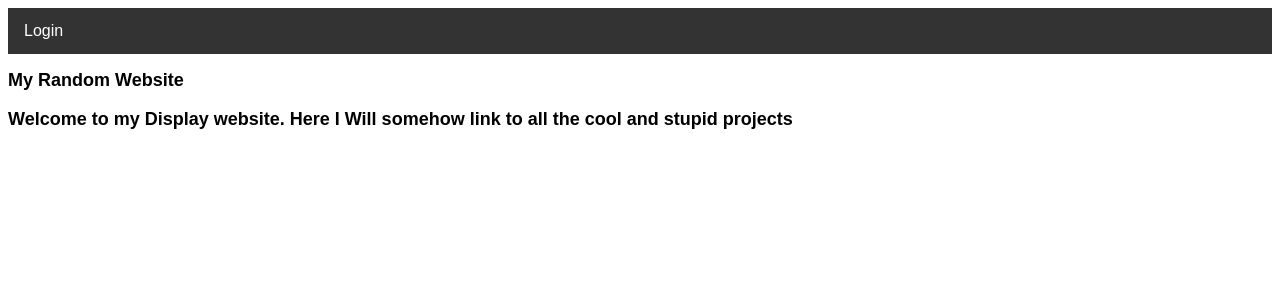
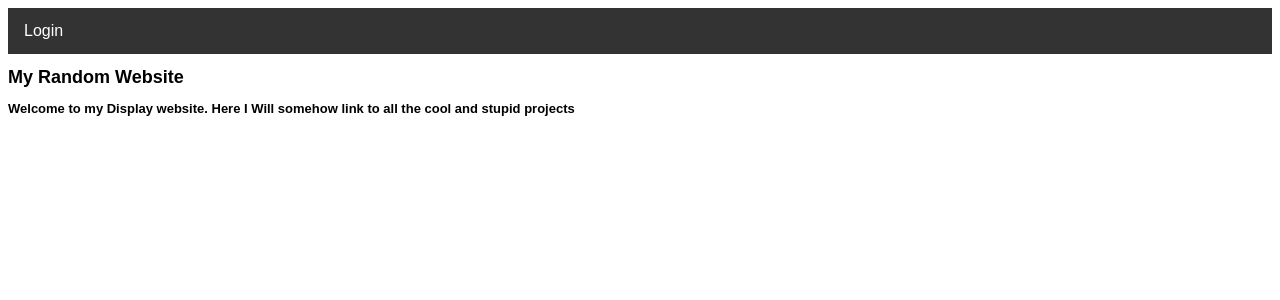
Before and after one commit to Donut-os/RSDB, a PHP site: page / in a window 1280 px wide. Shown: the top 300 px of the page. Run offline with PHP 8.4, Linux system fonts and the light colour scheme.

Commit message:
Changed Style

```diff
--- a/Login.html
+++ b/Login.html
@@ -33,6 +33,7 @@
 </html>
 <style>
       div {
+      border: 1in;
       box-shadow: 10px 10px;
       }
 </style>
--- a/style.css
+++ b/style.css
@@ -29,3 +29,8 @@ h1 {
   font-family: Arial, Helvetica, sans-serif;
   font-size: large;
 }
+
+p {
+  font-family: Arial, Helvetica, sans-serif;
+  font-size: small;
+}
```
